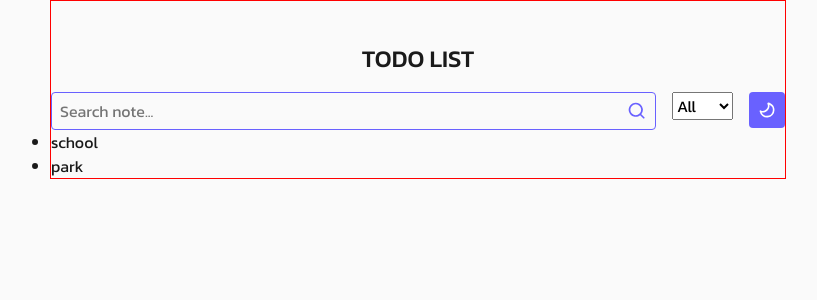
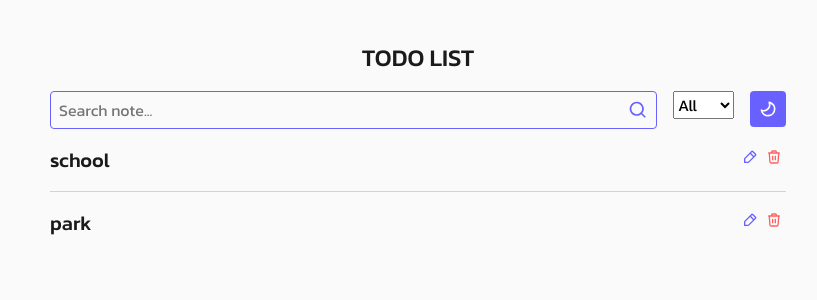
Before and after one commit to mohammadforutan/L1.mohammadforutan.ir, a React (Vite) app: page / in a window 1280 px wide. Shown: the top 300 px of the page, without its empty margins (222-1039 px from the left). Built offline with nearby package versions, Linux system fonts and the light colour scheme.

Commit message:
[ADD] result style

```diff
--- a/src/components/Result/Result.module.css
+++ b/src/components/Result/Result.module.css
@@ -0,0 +1,19 @@
+.result {
+  > li {
+    display: flex;
+    padding-block: 1rem;
+
+    .title {
+      font-size: 1.25rem;
+      font-weight: 500;
+    }
+
+    .actions {
+      margin-inline-start: auto;
+    }
+
+    &:not(:last-child) {
+      border-block-end: 1px solid var(--color-border);
+    }
+  }
+}
--- a/src/components/Result/Result.tsx
+++ b/src/components/Result/Result.tsx
@@ -1,6 +1,9 @@
 import { ReactNode } from "react";
 import styles from "./Result.module.css";
 import { Dream } from "../../type/dream";
+import Button from "../Button/Button";
+import MingcuteEdit2Line from "../../icons/MingcuteEdit2Line";
+import MingcuteDelete2Line from "../../icons/MingcuteDelete2Line";
 
 const dreams: Dream[] = [
   {
@@ -21,12 +24,20 @@ const dreams: Dream[] = [
 
 export default function Result(): ReactNode {
   return (
-    <div className={styles.result}>
-      <ul className="result">
-        {dreams.map((dream) => (
-          <li key={dream.id}>{dream.title}</li>
-        ))}
-      </ul>
-    </div>
+    <ul className={styles.result}>
+      {dreams.map((dream) => (
+        <li key={dream.id}>
+          <div className={styles.title}>{dream.title}</div>
+          <div className={styles.actions}>
+            <Button color="primary" variant="ghost" size="small" shape="square">
+              <MingcuteEdit2Line />
+            </Button>
+            <Button color="danger" variant="ghost" size="small" shape="square">
+              <MingcuteDelete2Line />
+            </Button>
+          </div>
+        </li>
+      ))}
+    </ul>
   );
 }
--- a/src/index.css
+++ b/src/index.css
@@ -11,6 +11,7 @@
   --color-danger-outline: hsl(0deg 100% 69% / 40%);
   --color-surface: var(--color-white);
   --color-text: var(--color-black);
+  --color-border: hsl(243deg 100% 90%);
   --shadow: 0 4px 140px 0 hsl(0deg 0% 0% / 33%);
   --color-gray-98: hsl(0deg 0% 98%);
   --color-gray-90: hsl(0deg 0% 90%);
@@ -65,5 +66,4 @@ body {
   color: var(--color-default-background);
   inline-size: min(46rem, 100% - 2rem);
   margin-inline: auto;
-  border: 1px solid red;
 }
```
